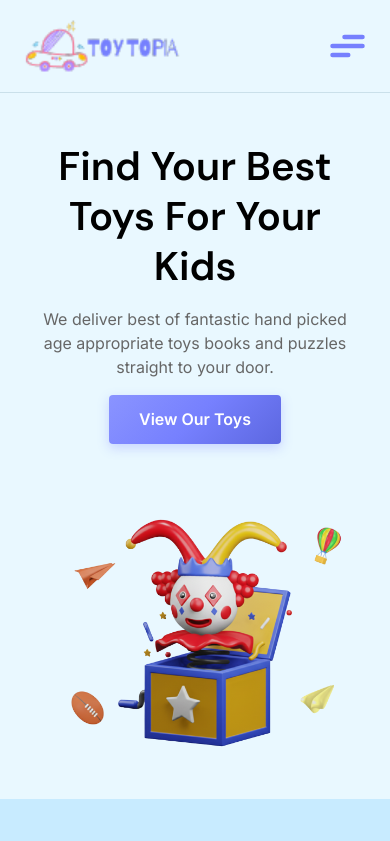
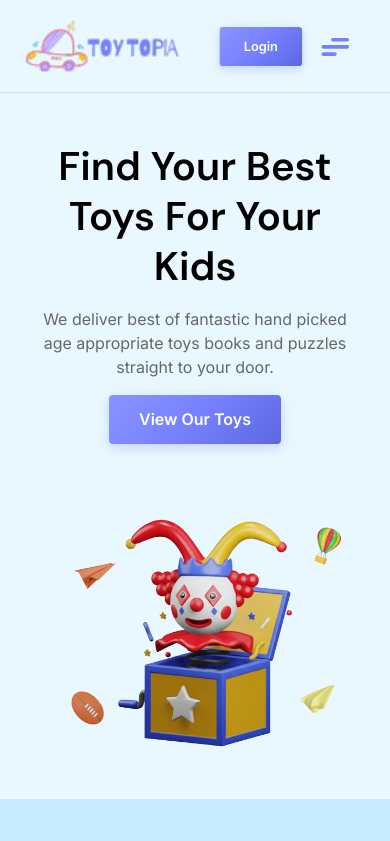
Before and after one commit to Tahmied/toytopia, a React (Vite) app: page / in a window 390 px wide. Shown: the top 841 px of the page. Built offline with nearby package versions, Linux system fonts and the light colour scheme.

Commit message:
- fixed profile pic option showing over mobile menu.

```diff
--- a/src/Components/Header.jsx
+++ b/src/Components/Header.jsx
@@ -44,6 +44,7 @@ const Header = () => {
         setisDropdownActive(!isDropdownActive)
     }
 
+    console.log(isLoggedIn)
     const navigate = useNavigate()
     return (
         <>
@@ -80,6 +81,17 @@ const Header = () => {
                         <img src="/assets/logo.png" alt="" className="logo-icon" />
                     </div>
 
+                    <div className="mobile-header-actions">
+                        <div className="mobile-actions-container">
+                            {
+                                isLoggedIn ? <div>
+                                    <div onClick={() => setDropdown()} className={`mobile-profile-nav ${isMenuOpen ? 'fade-out' : ''}`}>
+                                        <img src="/assets/profile.jpg" alt="" className="profile-pic" />
+                                    </div>
+                                    {
+                                        isDropdownActive ? <HeaderDropdown name={user.displayName}></HeaderDropdown> : ''
+                                    }</div> : <Buttons link={'login'} text={'Login'}></Buttons>
+                            }
                             <label onChange={toggleMenu} className="hamburger">
                                 <input type="checkbox" />
                                 <svg viewBox="0 0 32 32">
@@ -87,6 +99,10 @@ const Header = () => {
                                     <path className="line" d="M7 16 27 16"></path>
                                 </svg>
                             </label>
+                        </div>
+                    </div>
+
+
 
                 </div>
                 <div className={`cover-whole-body ${isMenuOpen ? '' : 'hidden'}`}></div>
--- a/src/index.css
+++ b/src/index.css
@@ -199,7 +199,7 @@ header {
     top: 0;
     height: 100%;
     flex-direction: column-reverse;
-    z-index: 99999999;
+    z-index: 100;
 }
 
 .mobile-nav-list {
@@ -216,7 +216,7 @@ header {
 
 .cover-whole-body {
     display: none;
-    z-index: 1;
+    z-index: 90;
 }
 
 .hidden {
@@ -574,6 +574,29 @@ body.no-scroll {
 
 .dropdown-item:hover::before {
     height: 16px;
+}
+
+.mobile-actions-container {
+    display: flex;
+    justify-content: center;
+    align-items: center;
+    gap: 1rem;
+    scale: 0.8;
+}
+
+.mobile-header-actions {
+    z-index: 110;
+}
+
+.mobile-profile-nav {
+    opacity: 1;
+    transition: opacity 0.3s ease-out;
+}
+
+.mobile-profile-nav.fade-out {
+    opacity: 0;
+    pointer-events: none;
+    transition-delay: 0.1s;
 }
 
 /* hero section */
```
Lines whose indentation alone changed are shown as unchanged.
